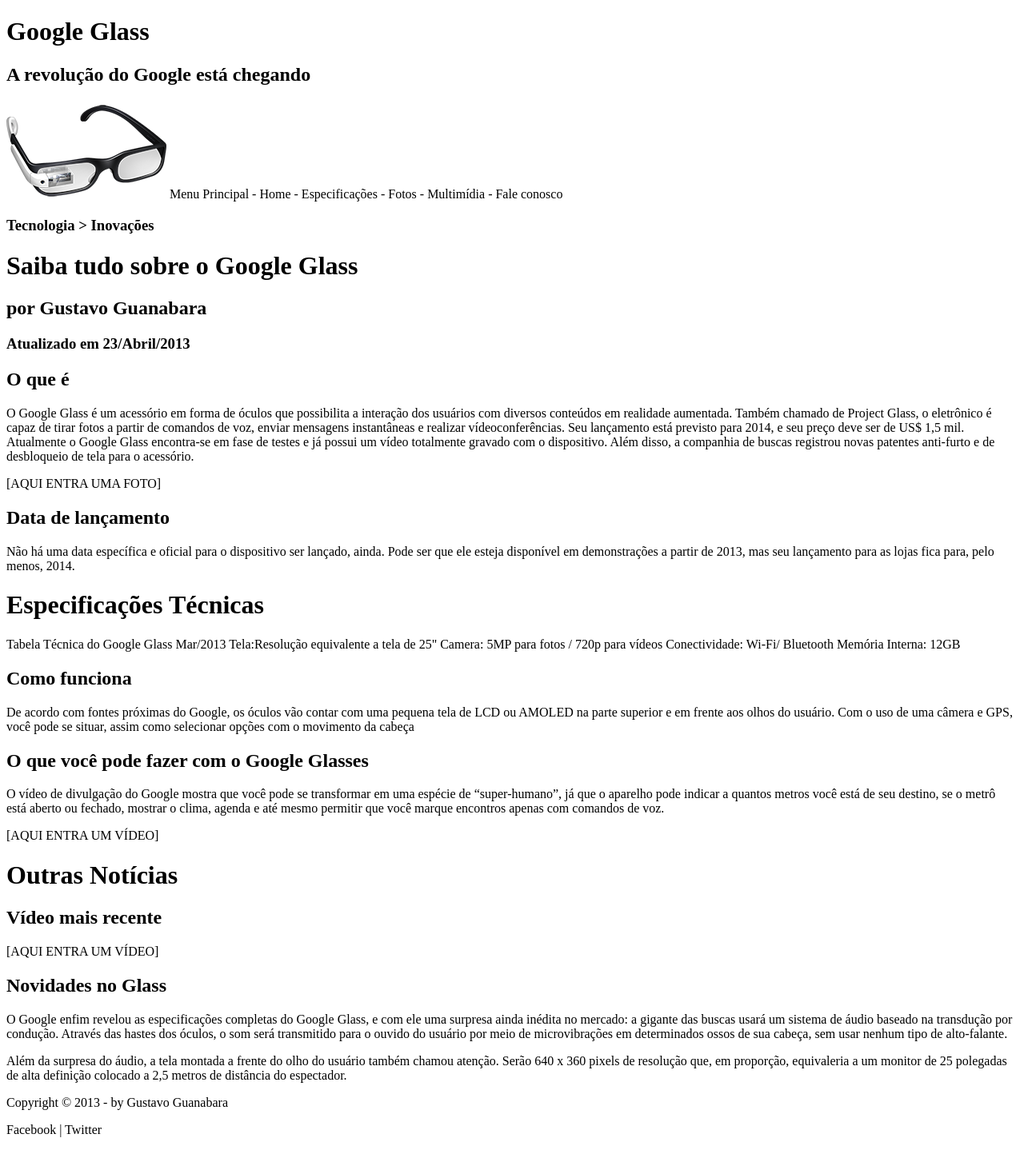
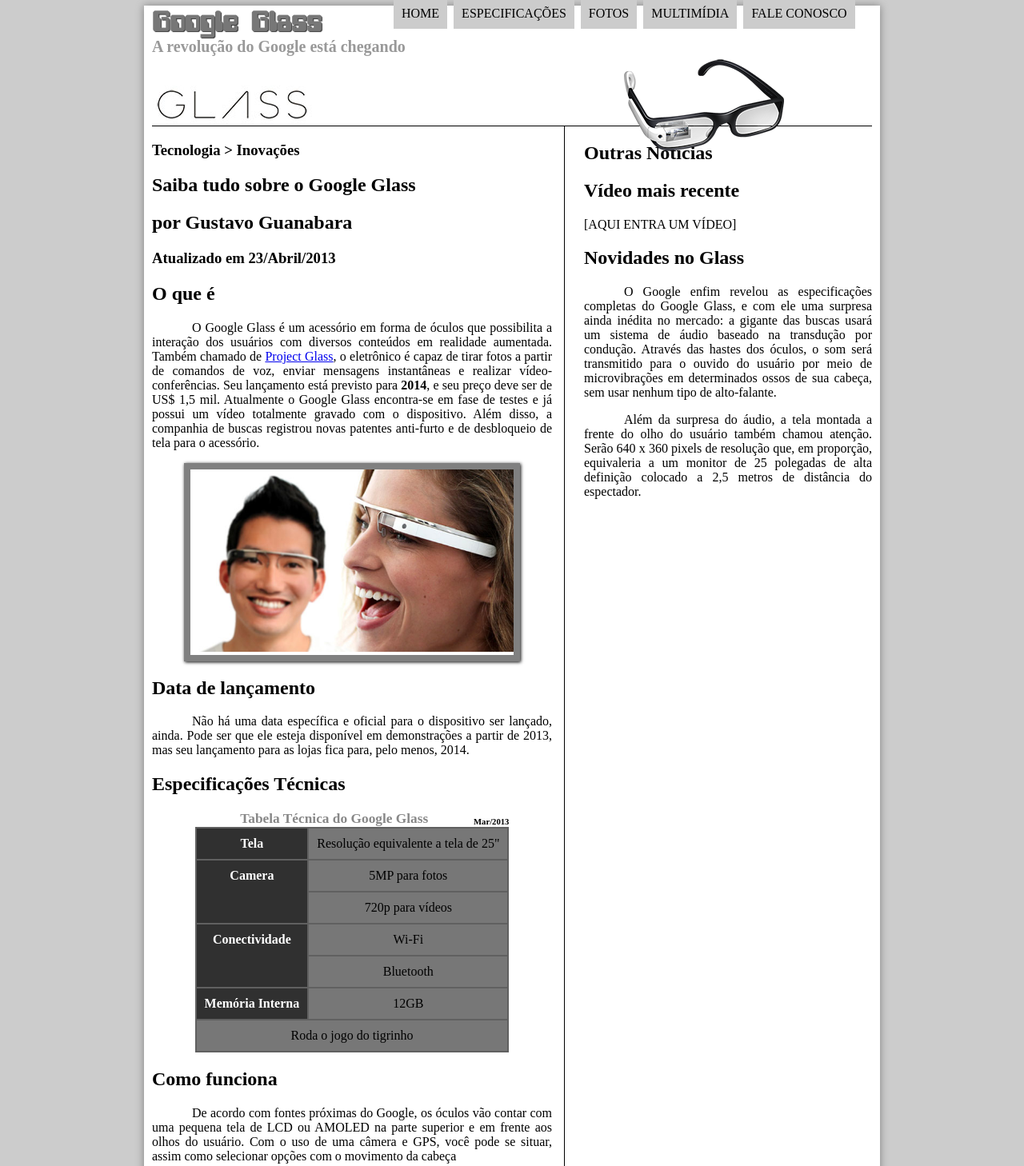
Before and after one commit to DevThiagoTrabuco/Trabucodigos, a plain HTML site: page HTML/Curso_HTML/projeto-glass-html5/index.html in a window 1280 px wide. Shown: the top 1458 px of the page at 80% size. Drawn offline with Linux system fonts and the light colour scheme; a web font is replaced by a local one.

Commit message:
Update html

```diff
--- a/HTML/Curso_HTML/projeto-glass-html5/_css/estilo.css
+++ b/HTML/Curso_HTML/projeto-glass-html5/_css/estilo.css
@@ -0,0 +1,163 @@
+@charset "UTF-8";
+@import url('https://fonts.googleapis.com/css2?family=Handjet:wght@100..900&display=swap');
+@font-face {
+    font-family: 'Computer';
+    src: url("../_fonts/computer-font.ttf");
+}
+body{
+    background-color: #cccccc;
+    color: black;
+}
+div#interface{
+    width: 900px;
+    background-color: #ffffff;
+    margin: -20px auto 10px auto;
+    box-shadow: 0px 0px 10px gray;
+    padding: 0px 10px 0px 10px;
+}
+p{
+    text-align: justify;
+    text-indent: 50px;
+}
+header#cabecalho{
+    border-bottom: #000000 solid 1px;
+    height: 150px;
+    background: url("../_imagens/glass-logo-peq.jpg") no-repeat 0px 100px;
+}
+header#cabecalho h1{
+    font-family: 'Computer';
+    font-size: 30pt;
+    color: #777777;
+    text-shadow: 1px 1px 1px rgba(0, 0, 0, 0.8);
+    padding: 0px;
+    margin-bottom: 0px;
+}
+header#cabecalho h2{
+    font-family: 'Handjet';
+    font-size: 15pt;
+    color: #999999;
+    padding: 0px;
+    margin-top: 0px;
+}
+header#cabecalho img#icone{
+    position: absolute;
+    left: 780px;
+    top: 70px;
+}
+/*Formatação do Menu*/
+
+nav#menu{
+    display: block;
+}
+nav#menu ul{
+    list-style: none;
+    text-transform: uppercase;
+    position: absolute;
+    top: -20px;
+    left: 450px;
+}
+nav#menu li{
+    display: inline-block;
+    background-color: #cccccc;
+    padding: 10px;
+    margin: 2px;
+    transition: background-color 300ms;
+}
+nav#menu li:hover{
+    background-color: #aaaaaa;
+}
+nav#menu h1{
+    display: none;
+}
+nav#menu a{
+    color: black;
+    text-decoration: none;
+}
+nav#menu a:hover{
+    color: white;
+    text-decoration: underline;
+}
+
+section#corpo{
+    display: block;
+    width: 500px;
+    float: left;
+    border-right: #000000 solid 1px;
+    padding-right: 15px;
+}
+aside#lateral{
+    display: block;
+    width: 360px;
+    float: right;
+}
+footer#rodape{
+    clear: both;
+    border-top: #000000 solid 1px;
+}
+footer#rodape p{
+    text-align: center;
+}
+
+/*Formatação de imagens com legendas*/
+
+figure.foto_legenda{
+    position: relative;
+    border: 8px solid gray;
+    box-shadow: 1px 1px 4px black;
+}
+figure.foto_legenda img{
+    width: 100%;
+    height: 100%;
+}
+figure.foto_legenda figcaption{
+    opacity: 0;
+    position: absolute;
+    top: 0px;
+    background-color: rgba(0, 0, 0, 0.4);
+    color: white;
+    width: 100%;
+    height: 100%;
+    padding: 10px;
+    box-sizing: border-box;
+    transition: opacity 1s;
+}
+
+figure.foto_legenda:hover figcaption{
+    opacity: 1;
+}
+
+/*Formatação de tabelas*/
+
+table#tabelaspec{
+    border: 1px solid #606060;
+    border-spacing: 0px;
+    margin-left: auto;
+    margin-right: auto;
+}
+table#tabelaspec td{
+    border: 1px solid #606060;
+    padding: 10px;
+    text-align: center;
+    vertical-align: middle;
+}
+table#tabelaspec td.lc{
+    color: #fff;
+    background-color: #303030;
+    vertical-align: top;
+    font-weight: bold;
+}
+table#tabelaspec td.rc{
+    background-color: #777777;
+}
+table#tabelaspec caption{
+    color: #888888;
+    font-size: 13pt;
+    font-weight: bolder;
+}
+table#tabelaspec caption span{
+    display: block;
+    float: right;
+    color: #000000;
+    font-size: 8pt;
+    margin-top: 8px;
+}
--- a/HTML/Curso_HTML/projeto-glass-html5/index.html
+++ b/HTML/Curso_HTML/projeto-glass-html5/index.html
@@ -3,46 +3,64 @@
     <head>
         <meta charset="UTF-8"/>
         <title>Google Glass</title>
+        <link rel="stylesheet" type="text/css" href="_css/estilo.css"/>
     </head>
     <body>
-        <div id="Interface">
-            <header id="Cabecalho">
+        <div id="interface">
+            <header id="cabecalho">
                 <hgroup>
                 <h1>Google Glass</h1>
                 <h2>A revolução do Google está chegando</h2>
                 </hgroup>
 
-                <img src="_imagens/glass-oculos-preto-peq.png">
+                <img id="icone" src="_imagens/glass-oculos-preto-peq.png">
 
-                Menu Principal
-                - Home
-                - Especificações
-                - Fotos
-                - Multimídia
-                - Fale conosco
+                <nav id="menu">
+                    <h1>Menu Principal</h1>
+                    <ul>
+                        <li><a href="index.html">Home</a></li>
+                        <li><a href="specs.html">Especificações</a></li>
+                        <li><a href="fotos.html">Fotos</a></li>
+                        <li><a href="multimidia.html">Multimídia</a></li>
+                        <li><a href="fale-conosco.html">Fale conosco</a></li>
+                    </ul>
+                </nav>
             </header>
+
+            <section id="corpo">
                 <hgroup>
                 <h3>Tecnologia > Inovações</h3>
                 <h1>Saiba tudo sobre o Google Glass</h1>
                 <h2>por Gustavo Guanabara</h2>
                 <h3>Atualizado em 23/Abril/2013</h3>
                 </hgroup>
+
                 <h2>O que é</h2>
-            <p>O Google Glass é um acessório em forma de óculos que possibilita a interação dos usuários com diversos conteúdos em realidade aumentada. Também chamado de Project Glass, o eletrônico é capaz de tirar fotos a partir de comandos de voz, enviar mensagens instantâneas e realizar vídeo&shy;conferências. Seu lançamento está previsto para 2014, e seu preço deve ser de US$ 1,5 mil. Atualmente o Google Glass encontra-se em fase de testes e já possui um vídeo totalmente gravado com o dispositivo. Além disso, a companhia de buscas registrou novas patentes anti-furto e de desbloqueio de tela para o acessório.</p>
+                <p>O Google Glass é um acessório em forma de óculos que possibilita a interação dos usuários com diversos conteúdos em realidade aumentada. Também chamado de <a href="http://pt.wikipedia.org/wiki/Project_Glass" target="_blank">Project Glass</a>, o eletrônico é capaz de tirar fotos a partir de comandos de voz, enviar mensagens instantâneas e realizar vídeo&shy;conferências. Seu lançamento está previsto para <span style="font-weight: bold;">2014</span>, e seu preço deve ser de US$ 1,5 mil. Atualmente o Google Glass encontra-se em fase de testes e já possui um vídeo totalmente gravado com o dispositivo. Além disso, a companhia de buscas registrou novas patentes anti-furto e de desbloqueio de tela para o acessório.</p>
 
-            [AQUI ENTRA UMA FOTO]
+                <figure class="foto_legenda">
+                    <img src="_imagens/glass-quadro-homem-mulher.jpg">
+                    <figcaption>
+                        <h3>Google Glass</h3>
+                        <p>Uma nova maneira de ver o mundo</p>
+                    </figcaption>
+                </figure>
 
                 <h2>Data de lançamento</h2>
                 <p>Não há uma data específica e oficial para o dispositivo ser lançado, ainda. Pode ser que ele esteja disponível em demonstrações a partir de 2013, mas seu lançamento para as lojas fica para, pelo menos, 2014.</p>
 
                 <h1>Especificações Técnicas</h1>
-            Tabela Técnica do Google Glass Mar/2013
+                    <table id="tabelaspec">
+                        <caption>Tabela Técnica do Google Glass <span>Mar/2013</span></caption>
 
-            Tela:Resolução equivalente a tela de 25"
-            Camera: 5MP para fotos / 720p para vídeos
-            Conectividade: Wi-Fi/ Bluetooth
-            Memória Interna: 12GB
-
+                        <tr><td class="lc">Tela</td> <td class="rc">Resolução equivalente a tela de 25"</td></tr>
+                        <tr><td rowspan="2" class="lc">Camera</td> <td class="rc">5MP para fotos</td></tr>
+                        <tr><td class="rc">720p para vídeos</td></tr>
+                        <tr><td rowspan="2" class="lc">Conectividade</td> <td class="rc">Wi-Fi</td></tr>
+                        <tr><td class="rc">Bluetooth</td></tr>
+                        <tr><td class="lc">Memória Interna</td> <td class="rc">12GB</td></tr>
+                        <tr><td colspan="2" class="rc">Roda o jogo do tigrinho</td></tr>
+                    </table>
                 <h2>Como funciona</h2>
                 <p>De acordo com fontes próximas do Google, os óculos vão contar com uma pequena tela de LCD ou AMOLED na parte superior e em frente aos olhos do usuário. Com o uso de uma câmera e GPS, você pode se situar, assim como selecionar opções com o movimento da cabeça</p>
 
@@ -50,7 +68,9 @@
                 <p>O vídeo de divulgação do Google mostra que você pode se transformar em uma espécie de “super-<wbr/>humano”, já que o aparelho pode indicar a quantos metros você está de seu destino, se o metrô está aberto ou fechado, mostrar o clima, agenda e até mesmo permitir que você marque encontros apenas com comandos de voz.</p>
 
                 [AQUI ENTRA UM VÍDEO]
+            </section>
 
+            <aside id="lateral">
                 <h1>Outras Notícias</h1>
                 <h2>Vídeo mais recente</h2>
 
@@ -60,9 +80,12 @@
                 <p>O Google enfim revelou as especificações completas do Google Glass, e com ele uma surpresa ainda inédita no mercado: a gigante das buscas usará um sistema de áudio baseado na transdução por condução. Através das hastes dos óculos, o som será transmitido para o ouvido do usuário por meio de microvibrações em determinados ossos de sua cabeça, sem usar nenhum tipo de alto-falante.</p>
 
                 <p>Além da surpresa do áudio, a tela montada a frente do olho do usuário também chamou atenção. Serão 640 x 360 pixels de resolução que, em proporção, equivaleria a um monitor de 25 polegadas de alta definição colocado a 2,5 metros de distância do espectador.</p>
+            </aside>
 
-            <p>Copyright &copy; 2013 - by Gustavo Guanabara</p>
+            <footer id="rodape">
+                <p>Copyright &copy; 2013 - by Thiago Trabuco</p>
                 <p>Facebook | Twitter</p>
+            </footer>
         </div>
     </body>
 </html>
```
Also changed, not shown: HTML/NatProDB/index.html (added). Lines whose indentation alone changed are shown as unchanged.
